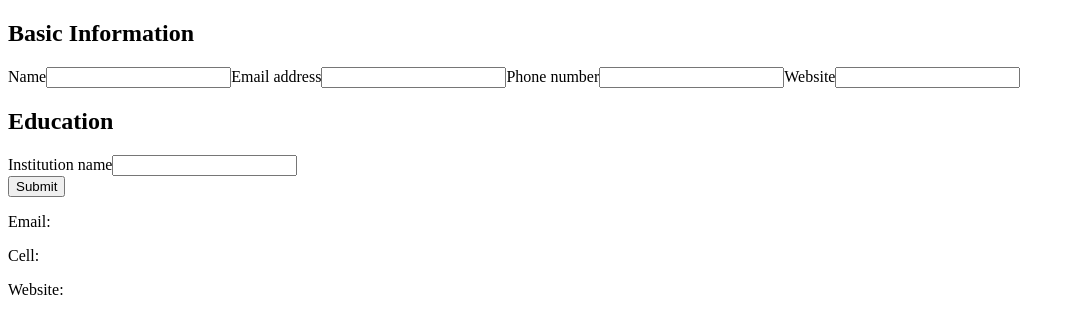
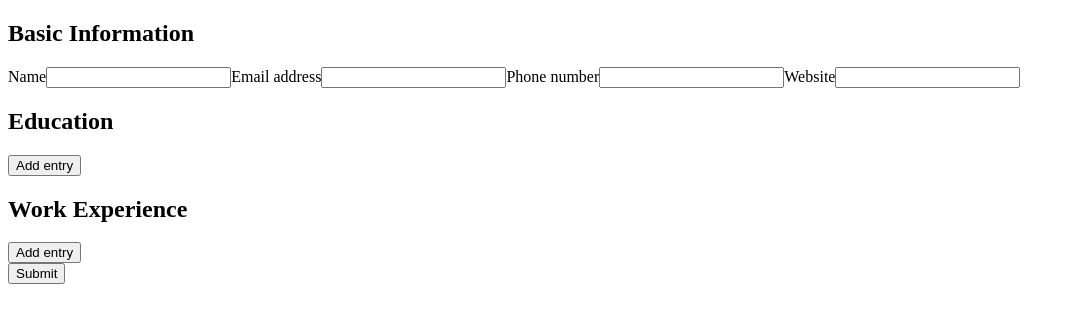
Before and after one commit to zainiscoding/cv-creator, a React (Create React App) app: page / in a window 1280 px wide. Shown: the top 334 px of the page, without its empty margins (0-1075 px from the left). Built offline with nearby package versions, Linux system fonts and the light colour scheme.

Commit message:
Implemented the display of the Basic Inputs. Working on displaying multiple educations and jobs

```diff
--- a/src/App.js
+++ b/src/App.js
@@ -6,15 +6,24 @@ class App extends Component {
     constructor(props) {
         super(props);
         this.state = {
-            BasicInputsContainer: {},
-            EducationInputsContainer: {},
-            ExperienceInputsContainer: {},
+            editing: true,
+            basicInputsContainer: {},
+            educationInputsContainer: {},
+            workExperienceInputsContainer: {},
         };
         this.submitChange = this.submitChange.bind(this);
+        this.changeEditingState = this.changeEditingState.bind(this);
     }
+
+    changeEditingState = () => {
+        if (this.state.editing === true) {
+            this.setState({ editing: false });
+        } else this.setState({ editing: true });
+    };
 
     submitChange = (e) => {
         e.preventDefault();
+
         const allInputElements = Array.from(
             e.target.parentNode.parentNode.children
         );
@@ -52,21 +61,44 @@ class App extends Component {
 
         //Add the values of the input to their respective state objects
         //This works, but acts weird when you hit submit again...
-        allInputs.forEach((input) =>
-            this.setState((state) => {
-                return (state[input.parentNode.id][input.id] = input.value);
-            })
-        );
-        console.log(allInputs);
+        allInputs.forEach((input) => {
+            if (input.value.length > 0) {
+                this.setState((state) => {
+                    if (input.name === 'education') {
+                        const educationInputs = [];
+                        educationInputs.push(input.value);
+                        return (state.educationInputsContainer.newEducation = [
+                            ...educationInputs,
+                        ].join(' '));
+                    } else if (input.title !== 'Name') {
+                        return (state[input.parentNode.id][input.id] =
+                            input.title + ': ' + input.value);
+                    } else {
+                        return (state[input.parentNode.id][input.id] =
+                            input.value);
+                    }
+                });
+            }
+        });
 
+        //Close the CV editor if you push the "Submit" button
+        if (e.target.id === 'submitCvBtn') {
+            this.setState({ editing: false });
+        }
         console.log(this.state);
     };
 
     render() {
+        const editing = this.state.editing;
         return (
             <div id='App'>
                 <div id='Inputs'>
-                    <InputsContainer submitChange={this.submitChange} />
+                    {editing === true && (
+                        <InputsContainer submitChange={this.submitChange} />
+                    )}
+                    {editing === false && (
+                        <button onClick={this.changeEditingState}>Edit</button>
+                    )}
                 </div>
                 <DisplayCV info={this.state} />
             </div>
--- a/src/components/DisplayCV.js
+++ b/src/components/DisplayCV.js
@@ -9,23 +9,27 @@ class DisplayCV extends Component {
             <div id='CV'>
                 <div id='basicInfoContainer'>
                     <div id='name'>
-                        <p>{this.props.info.BasicInputsContainer.name}</p>
+                        <p>{this.props.info.basicInputsContainer.name}</p>
                     </div>
                     <div id='email'>
-                        <p>
-                            Email: {this.props.info.BasicInputsContainer.email}
-                        </p>
+                        <p>{this.props.info.basicInputsContainer.email}</p>
                     </div>
                     <div id='phoneNumber'>
                         <p>
-                            Cell:{' '}
-                            {this.props.info.BasicInputsContainer.phoneNumber}
+                            {this.props.info.basicInputsContainer.phoneNumber}
                         </p>
                     </div>
                     <div id='website'>
+                        <p>{this.props.info.basicInputsContainer.website}</p>
+                    </div>
+                </div>
+                <div id='educationInfoContainer'>
+                    <div id='educationname'>
                         <p>
-                            Website:{' '}
-                            {this.props.info.BasicInputsContainer.website}
+                            {
+                                this.props.info.educationInputsContainer
+                                    .institutionName
+                            }
                         </p>
                     </div>
                 </div>
--- a/src/components/InputBasicInfo.js
+++ b/src/components/InputBasicInfo.js
@@ -7,7 +7,7 @@ class InputBasicInfo extends Component {
 
     render() {
         return (
-            <div id='BasicInputsContainer'>
+            <div id='basicInputsContainer'>
                 <h2>Basic Information</h2>
                 <label htmlFor='nameInput'>Name</label>
                 <input
@@ -15,6 +15,7 @@ class InputBasicInfo extends Component {
                     type='text'
                     id='name'
                     className='input'
+                    title='Name'
                 ></input>
                 <label htmlFor='email'>Email address</label>
                 <input
@@ -22,6 +23,7 @@ class InputBasicInfo extends Component {
                     type='email'
                     id='email'
                     className='input'
+                    title='Email'
                 ></input>
                 <label htmlFor='phoneNumber'>Phone number</label>
                 <input
@@ -29,6 +31,7 @@ class InputBasicInfo extends Component {
                     type='number'
                     id='phoneNumber'
                     className='input'
+                    title='Phone'
                 ></input>
                 <label htmlFor='website'>Website</label>
                 <input
@@ -36,6 +39,7 @@ class InputBasicInfo extends Component {
                     type='url'
                     id='website'
                     className='input'
+                    title='Website'
                 ></input>
                 {/* For submit button on each input section, use the code below. For safe keeping! */}
                 {/* <div className='submitBtnContainer'>
--- a/src/components/InputEducation.js
+++ b/src/components/InputEducation.js
@@ -4,20 +4,78 @@ import InputsContainer from './InputsContainer';
 class InputEducation extends Component {
     constructor(props) {
         super(props);
-        this.state = {};
+        this.state = {
+            addingEducation: false,
+        };
+        this.changeAddEducationState = this.changeAddEducationState.bind(this);
     }
+
+    changeAddEducationState = (e) => {
+        if (this.state.addingEducation === true) {
+            this.props.submitChange(e);
+        }
+
+        if (this.state.addingEducation === true) {
+            this.setState({ addingEducation: false });
+        } else this.setState({ addingEducation: true });
+    };
 
     render() {
         return (
-            <div id='EducationInputsContainer'>
+            <div id='educationInputsContainer'>
                 <h2>Education</h2>
-                <label htmlFor='institutionNameInput'>Institution name</label>
+                {this.state.addingEducation === true && (
+                    <>
+                        <label htmlFor='institutionNameInput'>
+                            Institution name
+                        </label>
                         <input
                             name='education'
                             type='text'
                             id='institutionName'
                             className='input'
+                            title='Name of Institution'
                         ></input>
+                        <label htmlFor='courseName'>Course name</label>
+                        <input
+                            name='education'
+                            type='text'
+                            id='courseName'
+                            className='input'
+                            title='Course name'
+                        ></input>
+                        <label htmlFor='startDate'>Start date</label>
+                        <input
+                            name='education'
+                            type='date'
+                            id='startDate'
+                            className='input'
+                            title='Start date'
+                        ></input>
+                        <label htmlFor='endDate'>End date</label>
+                        <input
+                            name='education'
+                            type='date'
+                            id='endDate'
+                            className='input'
+                            title='End date'
+                        ></input>
+                        <button
+                            id='submitEducationButton'
+                            onClick={this.changeAddEducationState}
+                        >
+                            Submit entry
+                        </button>
+                    </>
+                )}
+                {this.state.addingEducation === false && (
+                    <button
+                        id='addEducationButton'
+                        onClick={this.changeAddEducationState}
+                    >
+                        Add entry
+                    </button>
+                )}
             </div>
         );
     }
--- a/src/components/InputPracticalExperience.js
+++ /dev/null
@@ -1 +0,0 @@
-import React, { Component } from 'react';
--- /dev/null
+++ b/src/components/InputWorkExperience.js
@@ -0,0 +1,80 @@
+import React, { Component } from 'react';
+import InputsContainer from './InputsContainer';
+
+class InputWorkExperience extends Component {
+    constructor(props) {
+        super(props);
+        this.state = {
+            addingWorkExperience: false,
+        };
+        this.changeAddWorkExperienceState = this.changeAddWorkExperienceState.bind(
+            this
+        );
+    }
+
+    changeAddWorkExperienceState = (e) => {
+        if (this.state.addingWorkExperience === true) {
+            this.props.submitChange(e);
+        }
+
+        if (this.state.addingWorkExperience === true) {
+            this.setState({ addingWorkExperience: false });
+        } else this.setState({ addingWorkExperience: true });
+    };
+
+    render() {
+        return (
+            <div id='workExperienceInputsContainer'>
+                <h2>Work Experience</h2>
+                {this.state.addingWorkExperience === true && (
+                    <>
+                        <label htmlFor='jobTitleInput'>Job Title</label>
+                        <input
+                            name='workExperience'
+                            type='text'
+                            id='jobTitle'
+                            className='input'
+                        ></input>
+                        <label htmlFor='courseName'>Company name</label>
+                        <input
+                            name='workExperience'
+                            type='text'
+                            id='companyName'
+                            className='input'
+                        ></input>
+                        <label htmlFor='startDate'>Start date</label>
+                        <input
+                            name='workExperience'
+                            type='date'
+                            id='startDate'
+                            className='input'
+                        ></input>
+                        <label htmlFor='endDate'>End date</label>
+                        <input
+                            name='workExperience'
+                            type='date'
+                            id='endDate'
+                            className='input'
+                        ></input>
+                        <button
+                            id='submitWorkExperienceButton'
+                            onClick={this.changeAddWorkExperienceState}
+                        >
+                            Submit entry
+                        </button>
+                    </>
+                )}
+                {this.state.addingWorkExperience === false && (
+                    <button
+                        id='addWorkExperienceButton'
+                        onClick={this.changeAddWorkExperienceState}
+                    >
+                        Add entry
+                    </button>
+                )}
+            </div>
+        );
+    }
+}
+
+export default InputWorkExperience;
--- a/src/components/InputsContainer.js
+++ b/src/components/InputsContainer.js
@@ -1,6 +1,7 @@
 import React, { Component } from 'react';
 import InputBasicInfo from './InputBasicInfo';
 import InputEducation from './InputEducation';
+import InputWorkExperience from './InputWorkExperience';
 
 class InputsContainer extends Component {
     constructor(props) {
@@ -9,14 +10,16 @@ class InputsContainer extends Component {
 
     render() {
         return (
-            <div id='InputsContainer'>
+            <div id='inputsContainer'>
                 <InputBasicInfo info={this.props.BasicsInputsContainer} />
-                <InputEducation />
+                <InputEducation submitChange={this.props.submitChange} />
+                <InputWorkExperience submitChange={this.props.submitChange} />
                 <div className='submitBtnContainer'>
                     <input
                         type='submit'
+                        value='Submit'
+                        id='submitCvBtn'
                         onClick={this.props.submitChange}
-                        value='Submit'
                     ></input>
                 </div>
             </div>
```
Lines whose indentation alone changed are shown as unchanged.
